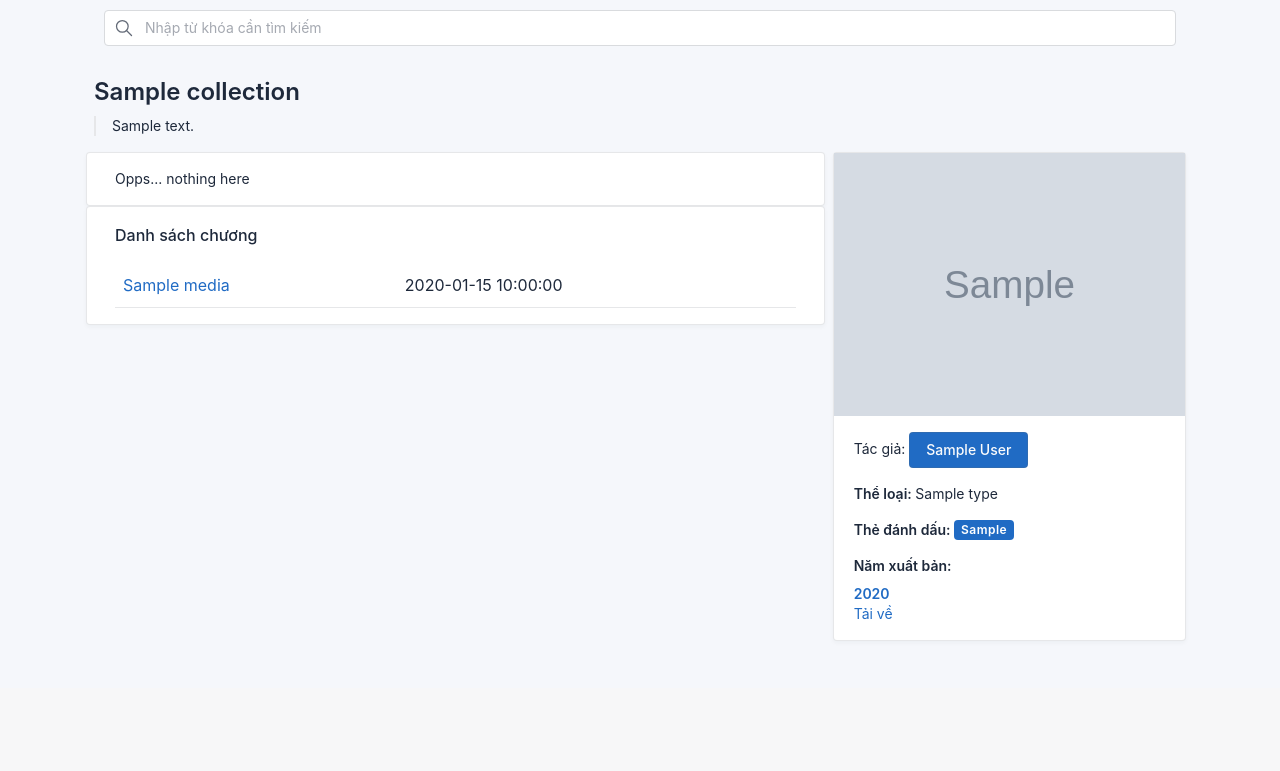
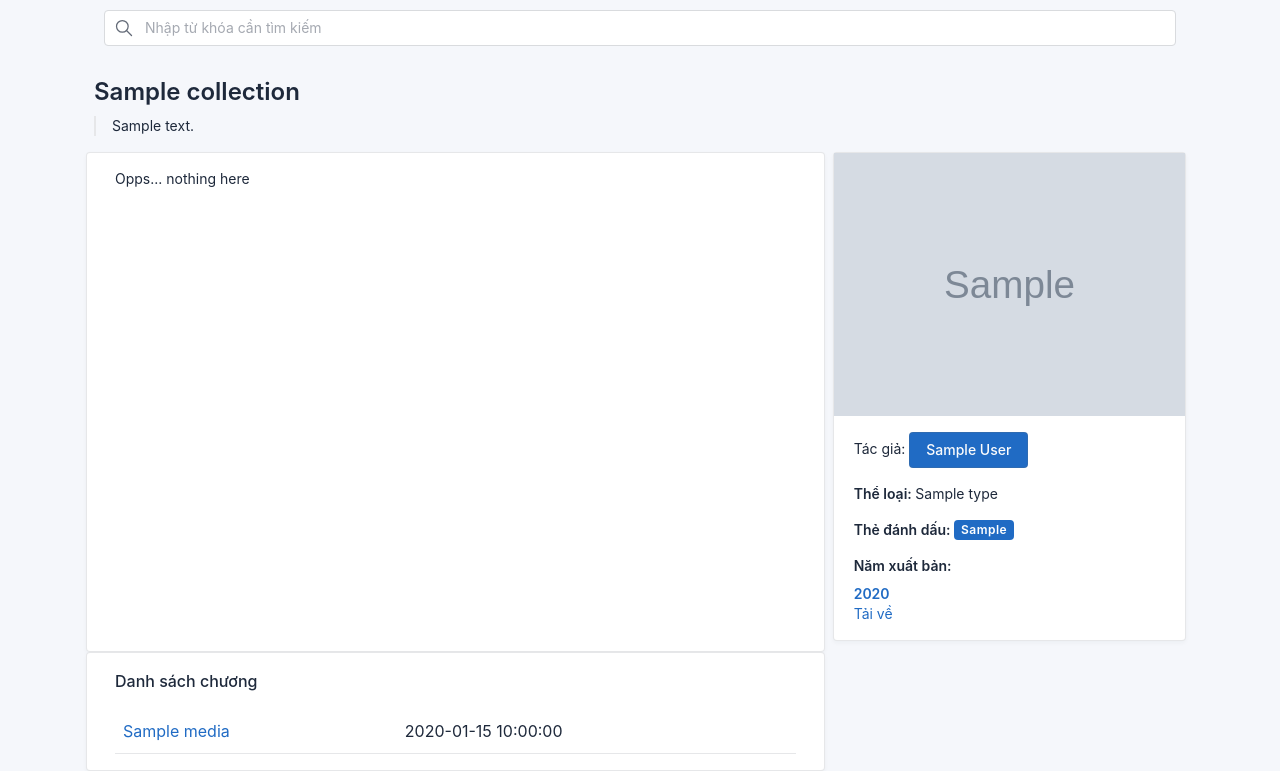
Before and after one commit to cyborgx0x/athena, a Flask app: page /collection/1/ in a window 1280 px wide. Shown: the part 112-883 px from the top of the page. Before the commit the page ends 753 px from the top, so only its background shows below. Run offline with Flask 2, Linux system fonts and the light colour scheme; tables that the repository leaves empty hold one stand-in row (values such as "Sample post"); grey boxes marked "Sample" are stand-in pictures; some libraries are stand-ins or nearby versions.

Commit message:
Update public_collection.html

```diff
--- a/app/templates/public_collection.html
+++ b/app/templates/public_collection.html
@@ -11,7 +11,7 @@
 <div class="row">
     <div class="col-lg-8 ">
         <div class="row">
-            <div class="card">
+            <div class="card" style="height: 500px; overflow:scroll">
                 <div class="card-body">
                     <div class="main-content" id="detailInfomation" aria-expanded="false">
                         {{ collection.desc | render }}
```
